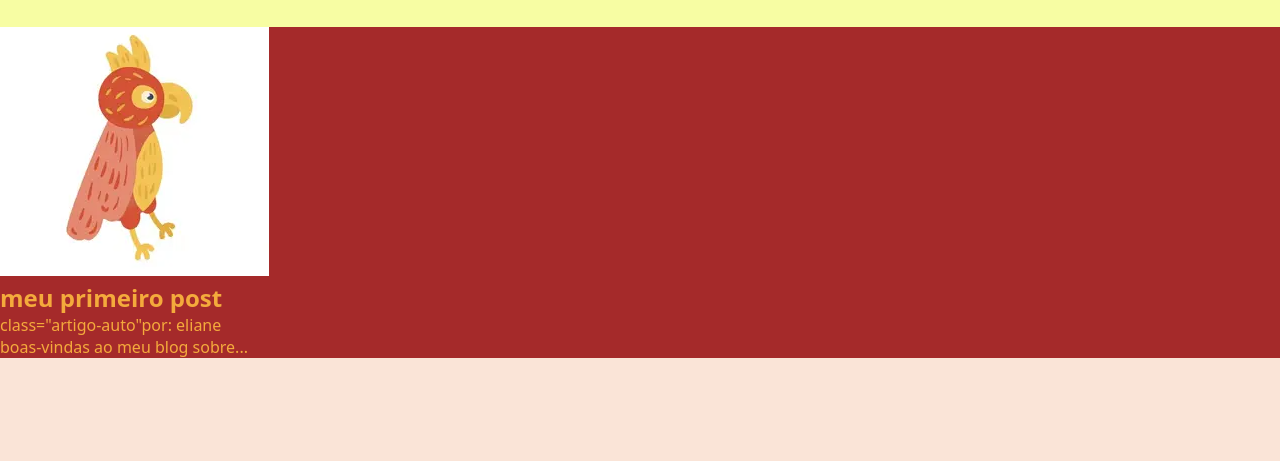
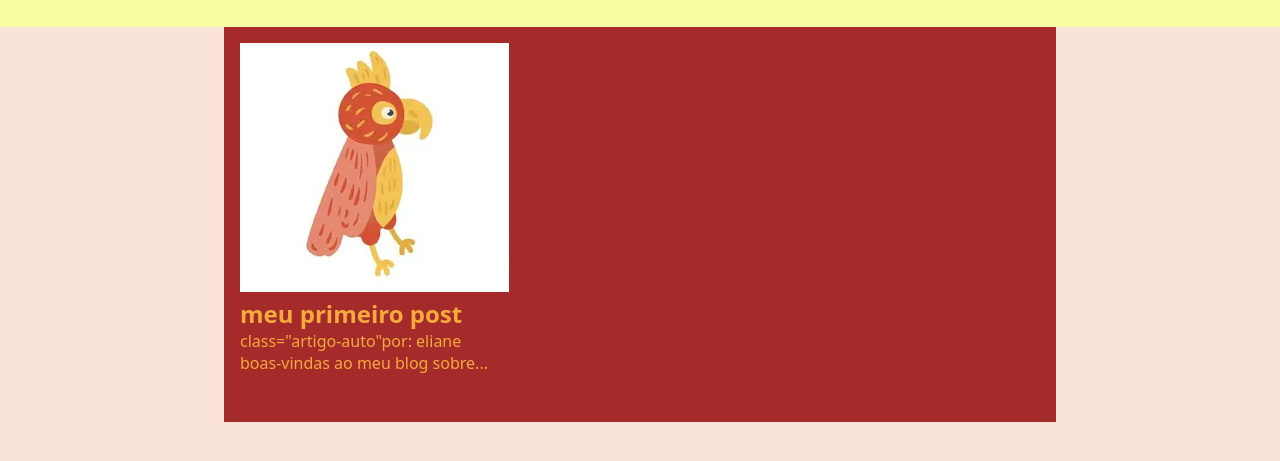
Before and after one commit to elianegomessilva-cpu/Animais-exoticos, a plain HTML site: page index.html in a window 1280 px wide. Shown: the part 109-570 px from the top of the page. Drawn offline with Linux system fonts and the light colour scheme; a web font is replaced by a local one.

Commit message:
kjikjikijijij

```diff
--- a/estilo.css
+++ b/estilo.css
@@ -19,4 +19,7 @@ font-family: "Chelsea Market", system-ui;
 main{
     background-color: brown;
     color: rgb(244, 170, 60);
+    max-width: 800px;
+    margin: 0 auto;
+    padding: 16px;
 }
```
